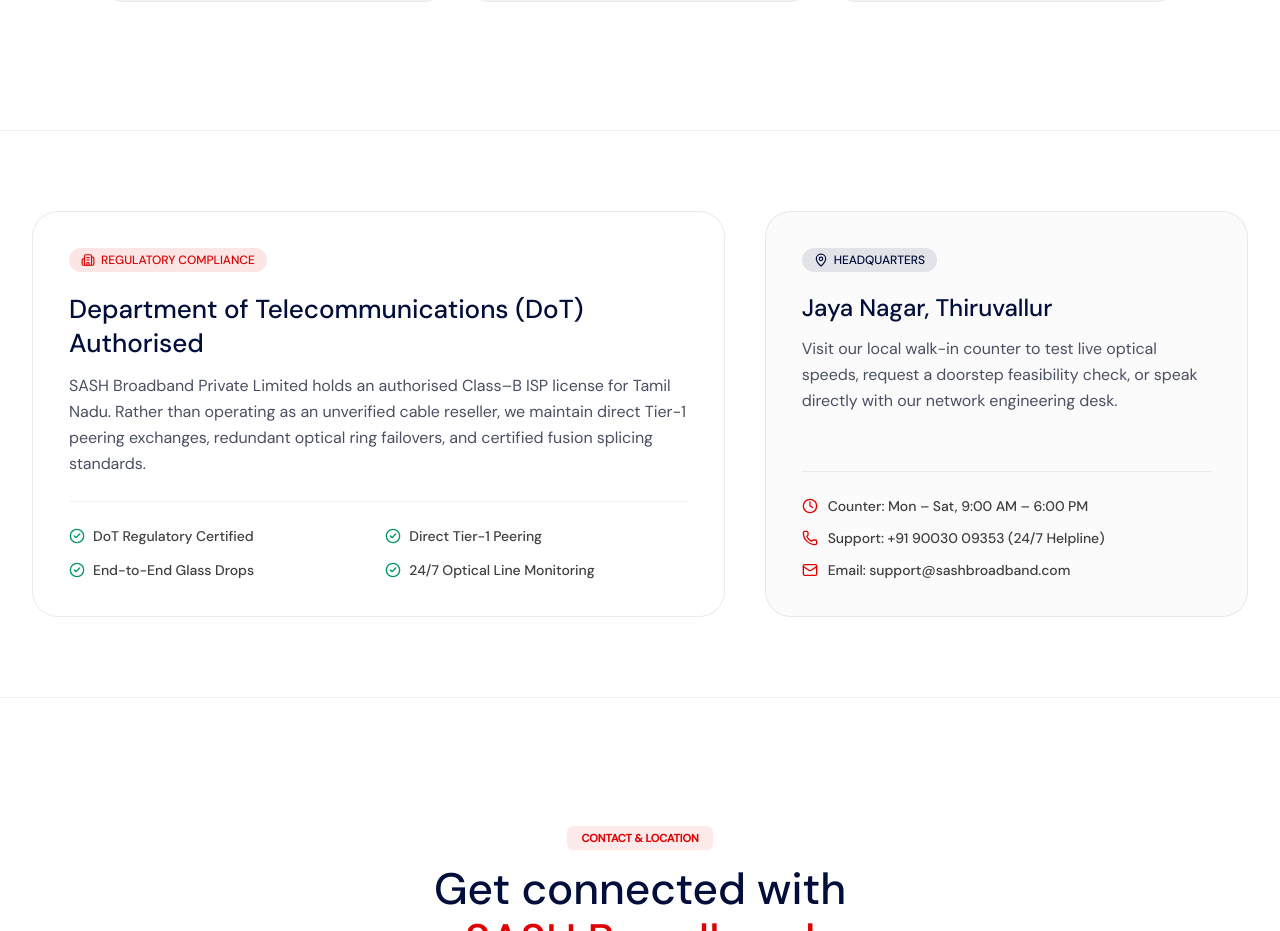
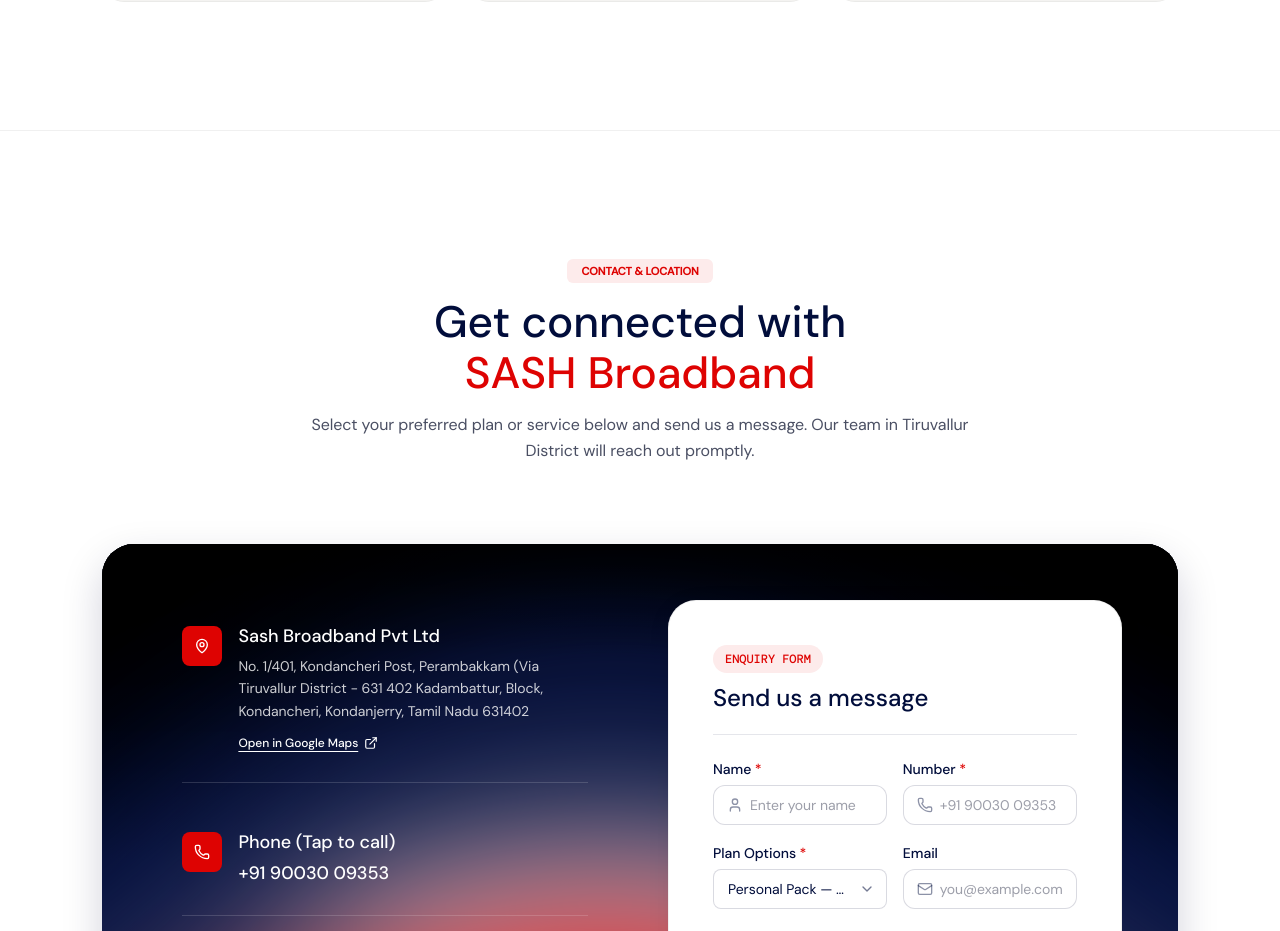
Before and after one commit to Kannan637/SAASBOARD, a Next.js app: page /about in a window 1280 px wide. Shown: the part 1301-2232 px from the top of the page. Built offline with nearby package versions, Linux system fonts and the light colour scheme.

Commit message:
feat(about): remove regulatory compliance and walk-in operations section

```diff
--- a/src/app/about/page.tsx
+++ b/src/app/about/page.tsx
@@ -2,15 +2,10 @@ import type { Metadata } from "next";
 import Link from "next/link";
 import Image from "next/image";
 import {
-  Building2,
   ShieldCheck,
   Radio,
   Clock,
-  MapPin,
-  Phone,
-  Mail,
   ChevronRight,
-  CheckCircle2,
 } from "lucide-react";
 import Contactus from "@/components/Home/Contactus";
 import {
@@ -297,101 +292,7 @@ export default function AboutPage() {
         </div>
       </section>
 
-      {/* 3. Authorised Operations & Walk-In Desk */}
-      <section
-        data-apple-manual="true"
-        aria-labelledby="operations-heading"
-        className="w-full bg-white py-14 sm:py-20 border-b border-black/[0.06]"
-      >
-        <div className="w-full max-w-[1440px] 2xl:max-w-[1520px] mx-auto px-4 sm:px-6 lg:px-8">
-          <div className="grid grid-cols-1 lg:grid-cols-12 gap-8 lg:gap-10 items-stretch">
-            {/* Left Card: Class-B Licensing */}
-            <div className="lg:col-span-7 rounded-[26px] bg-white border border-black/[0.08] p-7 sm:p-9 flex flex-col justify-between">
-              <div>
-                <span className="inline-flex items-center gap-1.5 px-3 py-1 rounded-full bg-brand-red/10 text-brand-red text-xs font-semibold uppercase tracking-wider mb-5">
-                  <Building2 className="w-3.5 h-3.5" />
-                  <span>Regulatory Compliance</span>
-                </span>
-                <h3
-                  id="operations-heading"
-                  className="text-brand-navy font-bold text-xl sm:text-2xl lg:text-[26px] mb-3 tracking-normal"
-                >
-                  Department of Telecommunications (DoT) Authorised
-                </h3>
-                <p className="text-neutral-600 text-sm sm:text-base leading-relaxed font-normal mb-6">
-                  SASH Broadband Private Limited holds an authorised Class–B ISP
-                  license for Tamil Nadu. Rather than operating as an unverified
-                  cable reseller, we maintain direct Tier-1 peering exchanges,
-                  redundant optical ring failovers, and certified fusion splicing
-                  standards.
-                </p>
-              </div>
-
-              <div className="grid grid-cols-1 sm:grid-cols-2 gap-3.5 pt-6 border-t border-neutral-100">
-                <div className="flex items-center gap-2">
-                  <CheckCircle2 className="w-4 h-4 text-emerald-600 shrink-0" />
-                  <span className="text-xs sm:text-sm text-neutral-700 font-medium">
-                    DoT Regulatory Certified
-                  </span>
-                </div>
-                <div className="flex items-center gap-2">
-                  <CheckCircle2 className="w-4 h-4 text-emerald-600 shrink-0" />
-                  <span className="text-xs sm:text-sm text-neutral-700 font-medium">
-                    Direct Tier-1 Peering
-                  </span>
-                </div>
-                <div className="flex items-center gap-2">
-                  <CheckCircle2 className="w-4 h-4 text-emerald-600 shrink-0" />
-                  <span className="text-xs sm:text-sm text-neutral-700 font-medium">
-                    End-to-End Glass Drops
-                  </span>
-                </div>
-                <div className="flex items-center gap-2">
-                  <CheckCircle2 className="w-4 h-4 text-emerald-600 shrink-0" />
-                  <span className="text-xs sm:text-sm text-neutral-700 font-medium">
-                    24/7 Optical Line Monitoring
-                  </span>
-                </div>
-              </div>
-            </div>
-
-            {/* Right Card: Thiruvallur Experience Centre */}
-            <div className="lg:col-span-5 rounded-[26px] bg-neutral-50/70 border border-black/[0.08] p-7 sm:p-9 flex flex-col justify-between">
-              <div>
-                <span className="inline-flex items-center gap-1.5 px-3 py-1 rounded-full bg-brand-navy/10 text-brand-navy text-xs font-semibold uppercase tracking-wider mb-5">
-                  <MapPin className="w-3.5 h-3.5" />
-                  <span>Headquarters</span>
-                </span>
-                <h3 className="text-brand-navy font-bold text-xl sm:text-2xl mb-3 tracking-normal">
-                  Jaya Nagar, Thiruvallur
-                </h3>
-                <p className="text-neutral-600 text-sm sm:text-base leading-relaxed font-normal mb-6">
-                  Visit our local walk-in counter to test live optical speeds,
-                  request a doorstep feasibility check, or speak directly with our
-                  network engineering desk.
-                </p>
-              </div>
-
-              <div className="space-y-3 pt-6 border-t border-neutral-200/80">
-                <div className="flex items-center gap-2.5 text-xs sm:text-sm text-neutral-700 font-medium">
-                  <Clock className="w-4 h-4 text-brand-red shrink-0" />
-                  <span>Counter: Mon – Sat, 9:00 AM – 6:00 PM</span>
-                </div>
-                <div className="flex items-center gap-2.5 text-xs sm:text-sm text-neutral-700 font-medium">
-                  <Phone className="w-4 h-4 text-brand-red shrink-0" />
-                  <span>Support: +91 90030 09353 (24/7 Helpline)</span>
-                </div>
-                <div className="flex items-center gap-2.5 text-xs sm:text-sm text-neutral-700 font-medium">
-                  <Mail className="w-4 h-4 text-brand-red shrink-0" />
-                  <span>Email: support@sashbroadband.com</span>
-                </div>
-              </div>
-            </div>
-          </div>
-        </div>
-      </section>
-
-      {/* 4. Single Contact Form for New Inquiries */}
+      {/* 3. Single Contact Form for New Inquiries */}
       <Contactus
         defaultInterest="About SASH Broadband"
         defaultPlan="Feasibility enquiry"
```
